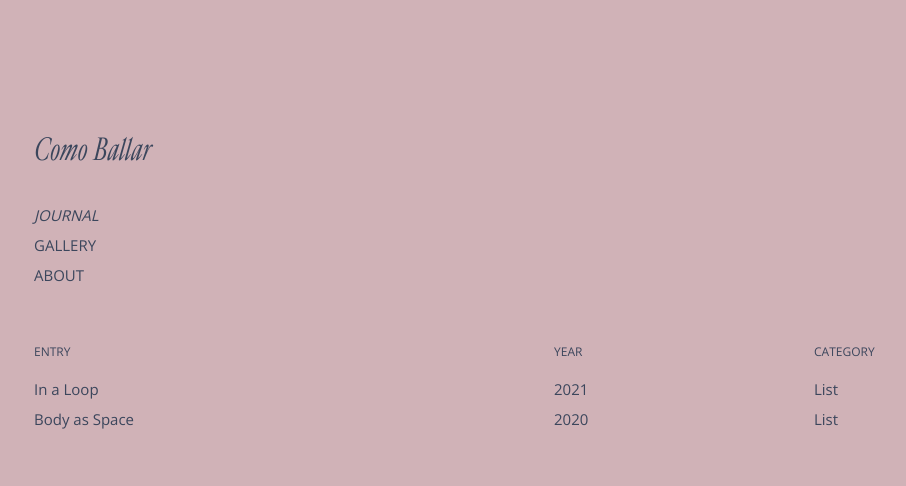
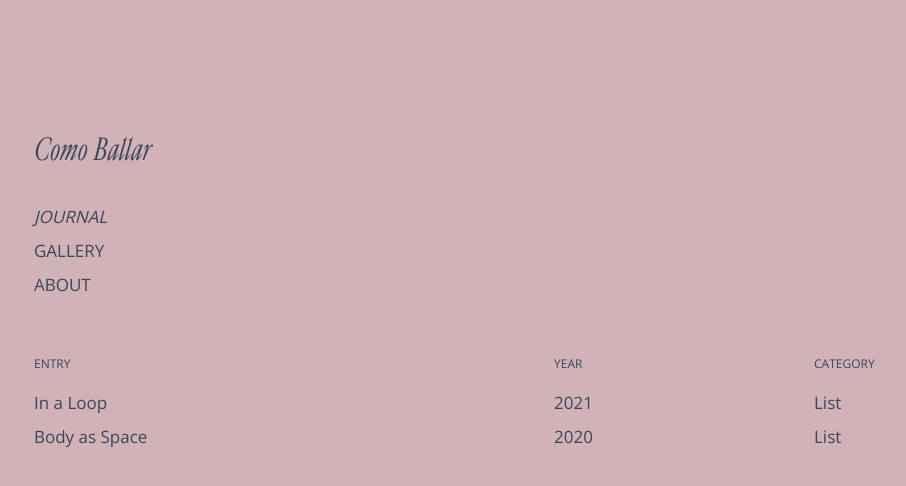
Before and after one commit to comballar/comballar.github.io, a Jekyll site: the page built from journal.html, in a window 1280 px wide. Shown: the top 486 px of the page, without its empty margins (86-992 px from the left). Built offline with Jekyll 4.4.1, drawn with Linux system fonts in a browser that asks for light colours; some web fonts are replaced.

Commit message:
Update base.scss

```diff
--- a/_sass/base.scss
+++ b/_sass/base.scss
@@ -4,7 +4,7 @@ $on-laptop:         800px !default;
 // typography
 @import url('https://fonts.googleapis.com/css?family=Open+Sans:400,700');
 $opensans:       'Open Sans', monospace;
-$font__size:        15px;
+$font__size:        17px;
 $font__weight:      300;
 $font__line-height: 2;
 
```
